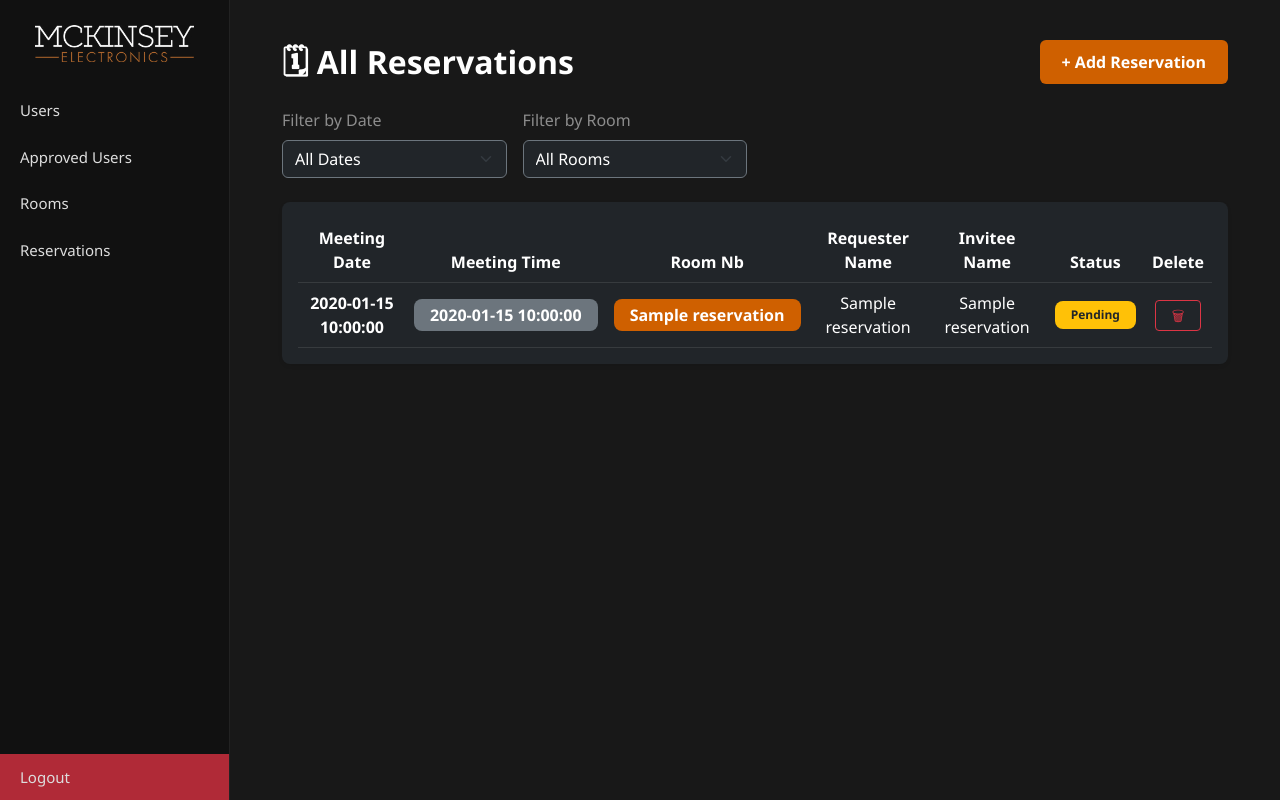
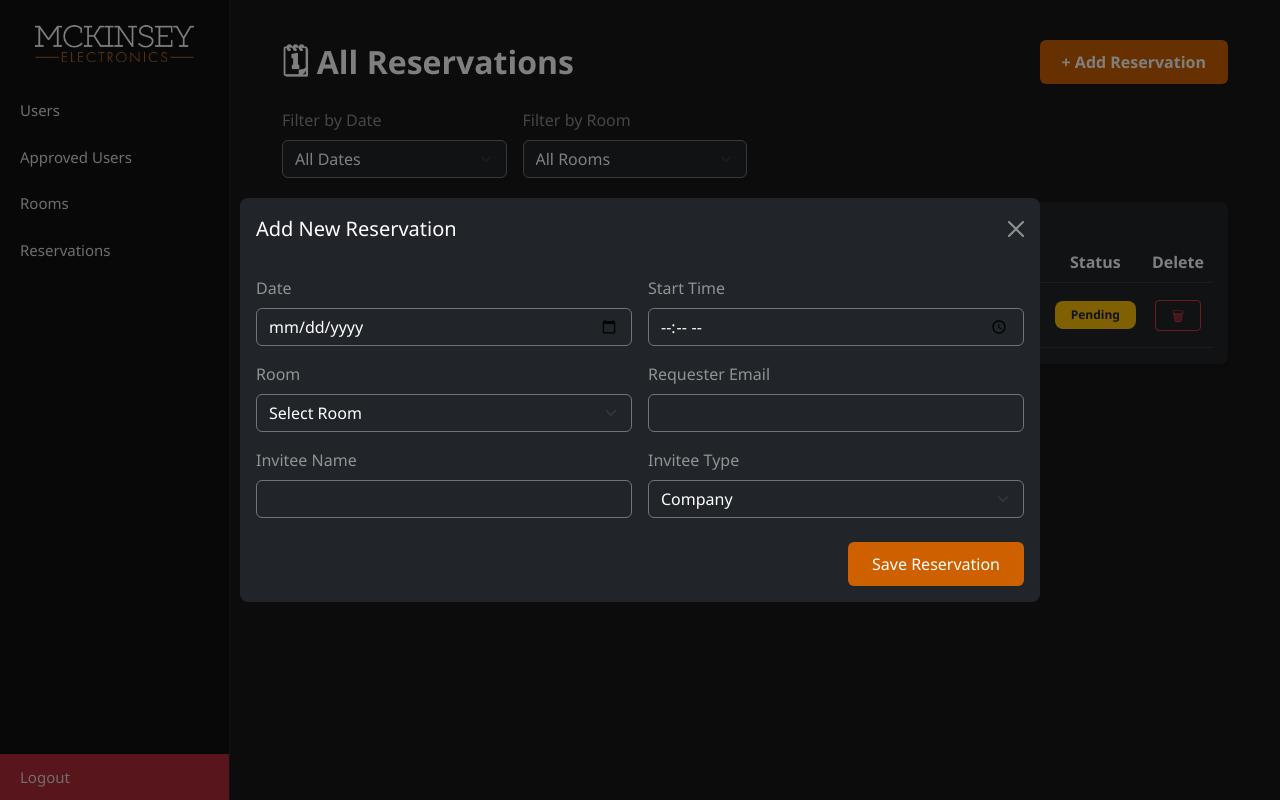
Before and after one commit to mckinsey664/booking, a Flask app: template templates/admin_reservations.html in a window 1280 px wide, after a click on "+ Add Reservation". Run offline with Flask 3, Linux system fonts and the light colour scheme; the template is opened without the code that fills it: most values are stand-ins (such as "Sample title", 1, 10 or a date in 2020); parts of the project's set-up code (start-up, migrations or seed data) failed here and were passed over.

Commit message:
fix reservation 1

```diff
--- a/templates/admin_reservations.html
+++ b/templates/admin_reservations.html
@@ -124,6 +124,76 @@
     </div>
   {% endif %}
 </div>
+<!-- 🟧 Add Reservation Modal -->
+<div class="modal fade" id="addReservationModal" tabindex="-1" aria-labelledby="addReservationModalLabel" aria-hidden="true">
+  <div class="modal-dialog modal-dialog-centered modal-lg">
+    <div class="modal-content bg-dark text-white border-0">
+
+      <div class="modal-header border-0">
+        <h5 class="modal-title" id="addReservationModalLabel">Add New Reservation</h5>
+        <button type="button" class="btn-close btn-close-white" data-bs-dismiss="modal" aria-label="Close"></button>
+      </div>
+
+      <div class="modal-body">
+        <form method="POST" action="{{ url_for('admin_add_reservation') }}">
+          <div class="row g-3">
+
+            <!-- DATE -->
+            <div class="col-md-6">
+              <label class="form-label text-white-50">Date</label>
+              <input type="date" name="date" class="form-control bg-dark text-white border-secondary" required>
+            </div>
+
+            <!-- TIME -->
+            <div class="col-md-6">
+              <label class="form-label text-white-50">Start Time</label>
+              <input type="time" name="start_time" class="form-control bg-dark text-white border-secondary" required>
+            </div>
+
+            <!-- ROOM -->
+            <div class="col-md-6">
+              <label class="form-label text-white-50">Room</label>
+              <select name="room_id" class="form-select bg-dark text-white border-secondary" required>
+                <option value="">Select Room</option>
+                {% for room in rooms %}
+                  <option value="{{ room['id'] }}">{{ room['name'] }}</option>
+                {% endfor %}
+              </select>
+            </div>
+
+            <!-- REQUESTER (BOOKED BY) -->
+            <div class="col-md-6">
+              <label class="form-label text-white-50">Requester Email</label>
+              <input type="email" name="booked_by" class="form-control bg-dark text-white border-secondary" placeholder="email@domain.com" required>
+            </div>
+
+            <!-- INVITEE NAME -->
+            <div class="col-md-6">
+              <label class="form-label text-white-50">Invitee Name</label>
+              <input type="text" name="entity_name" class="form-control bg-dark text-white border-secondary" placeholder="John Doe" required>
+            </div>
+
+            <!-- INVITEE TYPE -->
+            <div class="col-md-6">
+              <label class="form-label text-white-50">Invitee Type</label>
+              <select name="entity_type" class="form-select bg-dark text-white border-secondary" required>
+                <option value="company">Company</option>
+                <option value="person">Person</option>
+              </select>
+            </div>
+
+          </div>
+
+          <div class="mt-4 text-end">
+            <button type="submit" class="btn btn-brand text-white px-4">Save Reservation</button>
+          </div>
+
+        </form>
+      </div>
+
+    </div>
+  </div>
+</div>
 
 
 <!-- 🎨 Custom Styling -->
```
